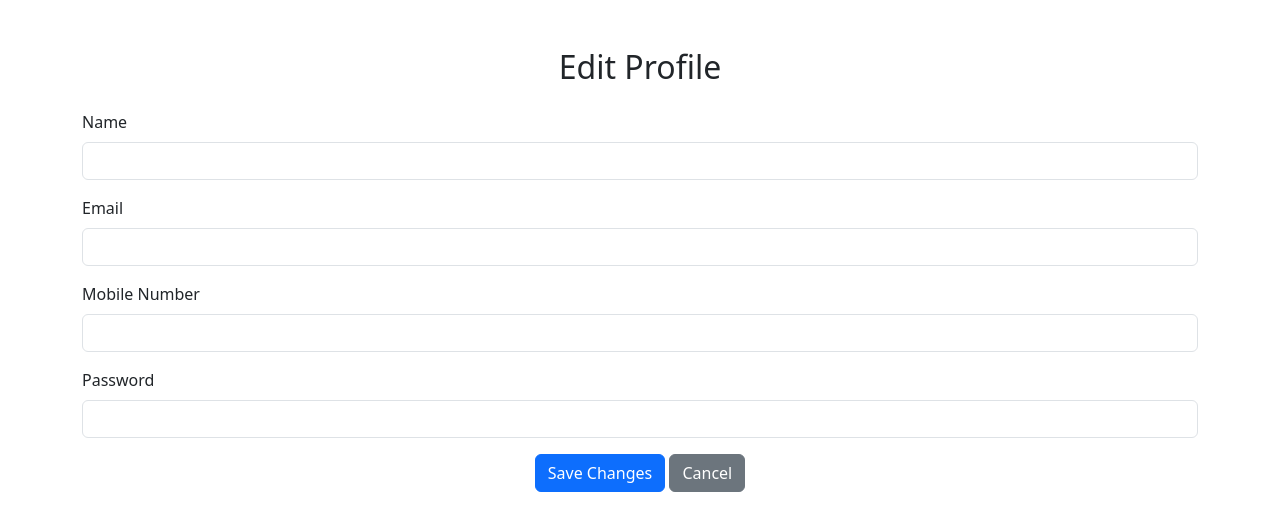
After one commit to Sarbeswarpanda04/marksheet_portal, a Flask app: page /edit-admin-profile in a window 1280 px wide. The commit adds this page. Shown: the top 531 px of the page. Run offline with Flask 3, Linux system fonts and the light colour scheme; a user stored in the database is signed in; data comes from the database, SQL or seed files in the repository; data that the repository does not hold is empty.

Commit message:
Add edit_admin_profile.html template for admin profile editing

```diff
--- a/app.py
+++ b/app.py
@@ -262,7 +262,7 @@ def student_dashboard():
     cursor = conn.cursor(dictionary=True)
 
     # Get student info
-    cursor.execute("SELECT * FROM students WHERE registration_number = %s", (student_id,))
+    cursor.execute("SELECT * FROM students WHERE registration_number = %s", (username,))
     student = cursor.fetchone()
 
     # Get exam records for the student
@@ -289,6 +289,44 @@ def student_dashboard():
                            percentage=round(percentage, 2))
 
 
+@app.route('/edit-admin-profile', methods=['GET', 'POST'])
+def edit_admin_profile():
+    # Ensure the admin is logged in
+    if 'admin_id' not in session:
+        flash('Please log in to access this feature.', 'danger')
+        return redirect(url_for('login'))
+
+    admin_id = session['admin_id']  # Get the logged-in admin's ID from the session
+
+    conn = get_db_connection()
+    cursor = conn.cursor(dictionary=True)
+
+    if request.method == 'POST':
+        # Get updated details from the form
+        name = request.form['name']
+        email = request.form['email']
+        mobile = request.form['mobile']
+        password = request.form['password']
+
+        # Update the admin details in the database
+        cursor.execute("""
+            UPDATE admin
+            SET name = %s, email = %s, mobile = %s, password = %s
+            WHERE admin_id = %s
+        """, (name, email, mobile, password, admin_id))
+        conn.commit()
+
+        flash('Profile updated successfully!', 'success')
+        return redirect(url_for('admin_dashboard'))
+
+    # Fetch the admin's current details for the form
+    cursor.execute("SELECT * FROM admin WHERE admin_id = %s", (admin_id,))
+    admin = cursor.fetchone()
+
+    cursor.close()
+    conn.close()
+
+    return render_template('edit_admin_profile.html', admin=admin)
 
 # @app.route('/admin-dashboard')
 # def admin_dashboard():
--- a/templates/admin_dashboard.html
+++ b/templates/admin_dashboard.html
@@ -139,7 +139,7 @@
             <h4>{{ admin.name }}</h4>  <!-- Display admin's Name -->
 
             <ul class="sidebar-links">
-                <li><a href="#"><i class="fas fa-user-edit"></i> Edit Profile</a></li>
+                <li><a href="{{ url_for('edit_admin_profile') }}"><i class="fas fa-user-edit"></i> Edit Profile</a></li>
                 <li><a href="#"><i class="fas fa-key"></i> Change Password</a></li>
                 <li><a href="/logout"><i class="fas fa-sign-out-alt"></i> Logout</a></li>
             </ul>
--- /dev/null
+++ b/templates/edit_admin_profile.html
@@ -0,0 +1,36 @@
+<!DOCTYPE html>
+<html lang="en">
+<head>
+    <meta charset="UTF-8">
+    <meta name="viewport" content="width=device-width, initial-scale=1.0">
+    <title>Edit Admin Profile</title>
+    <link href="https://cdn.jsdelivr.net/npm/bootstrap@5.3.0/dist/css/bootstrap.min.css" rel="stylesheet">
+</head>
+<body>
+    <div class="container mt-5">
+        <h2 class="mb-4 text-center">Edit Profile</h2>
+        <form method="POST" action="{{ url_for('edit_admin_profile') }}">
+            <div class="mb-3">
+                <label for="name" class="form-label">Name</label>
+                <input type="text" class="form-control" id="name" name="name" value="{{ admin.name }}" required>
+            </div>
+            <div class="mb-3">
+                <label for="email" class="form-label">Email</label>
+                <input type="email" class="form-control" id="email" name="email" value="{{ admin.email }}" required>
+            </div>
+            <div class="mb-3">
+                <label for="mobile" class="form-label">Mobile Number</label>
+                <input type="text" class="form-control" id="mobile" name="mobile" value="{{ admin.mobile }}" required>
+            </div>
+            <div class="mb-3">
+                <label for="password" class="form-label">Password</label>
+                <input type="password" class="form-control" id="password" name="password" value="{{ admin.password }}" required>
+            </div>
+            <div class="text-center">
+                <button type="submit" class="btn btn-primary">Save Changes</button>
+                <a href="{{ url_for('admin_dashboard') }}" class="btn btn-secondary">Cancel</a>
+            </div>
+        </form>
+    </div>
+</body>
+</html>
```
Also changed, not shown: static/images/student_photos/468812df30ab33d9c66397e40be563af.jpg (added).
